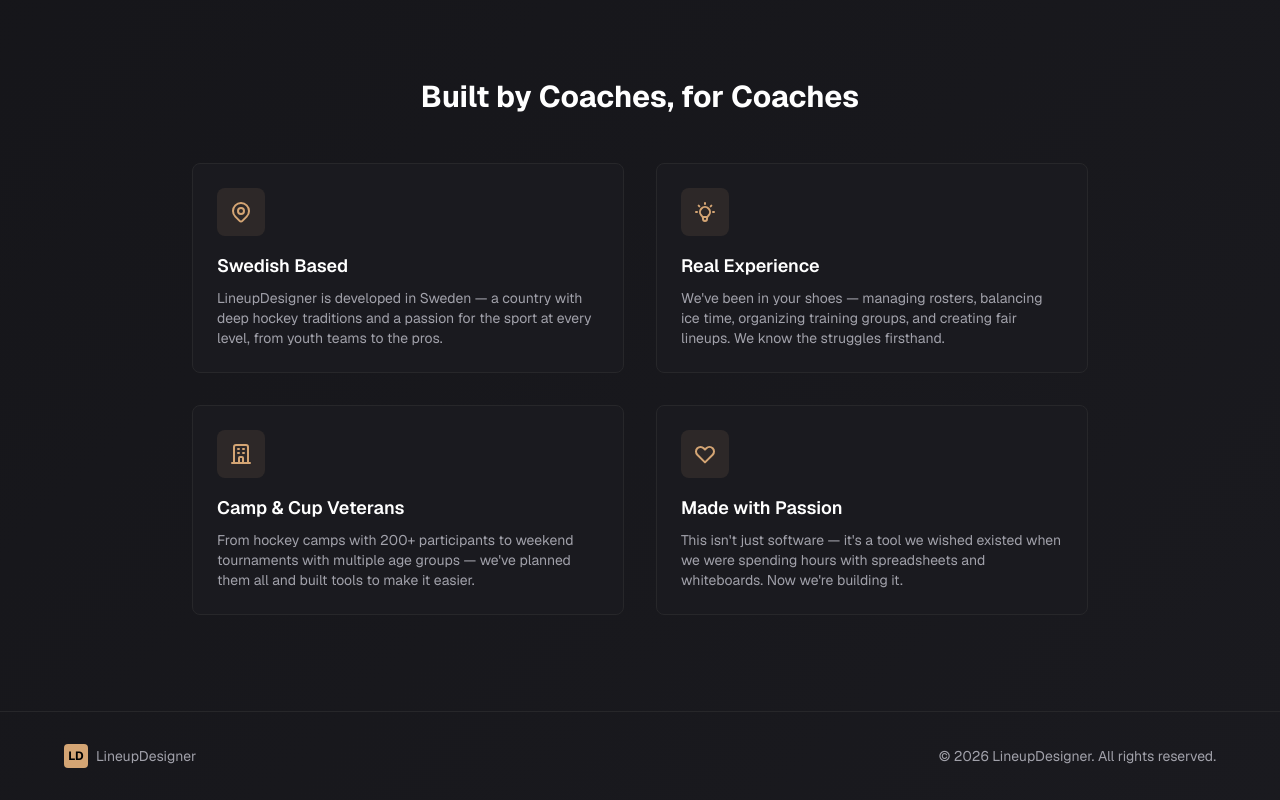
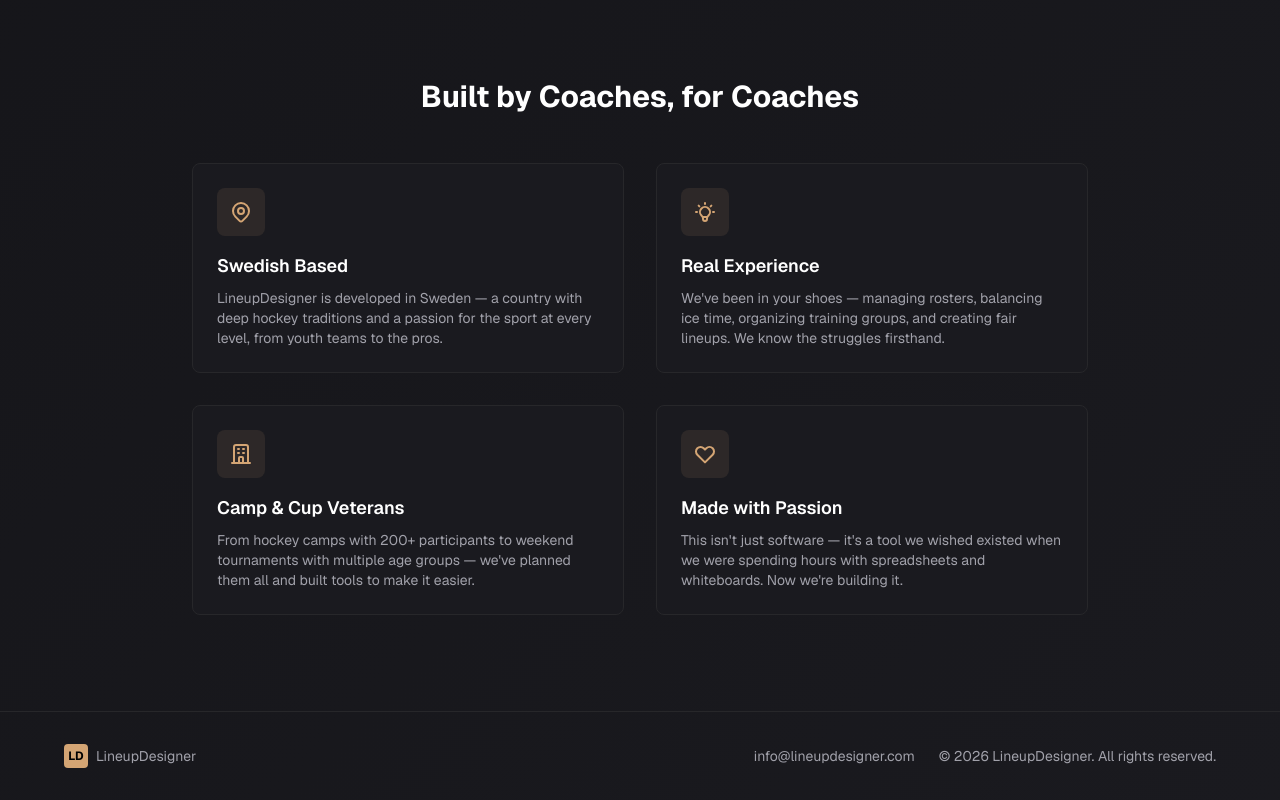
Before and after one commit to mikeliketo/lineupdesigner-landing, a Next.js app: page / in a window 1280 px wide. Shown: the part 3451-4251 px from the top of the page. Built offline with nearby package versions, Linux system fonts and the light colour scheme.

Commit message:
feat: add contact email to footer

```diff
--- a/app/page.tsx
+++ b/app/page.tsx
@@ -340,7 +340,12 @@ export default function ComingSoonPage() {
             </div>
             <span>LineupDesigner</span>
           </div>
-          <div>&copy; 2026 LineupDesigner. All rights reserved.</div>
+          <div className="flex flex-col md:flex-row items-center gap-2 md:gap-6">
+            <a href="mailto:info@lineupdesigner.com" className="hover:text-[#d4a574] transition-colors">
+              info@lineupdesigner.com
+            </a>
+            <div>&copy; 2026 LineupDesigner. All rights reserved.</div>
+          </div>
         </div>
       </footer>
     </div>
```
